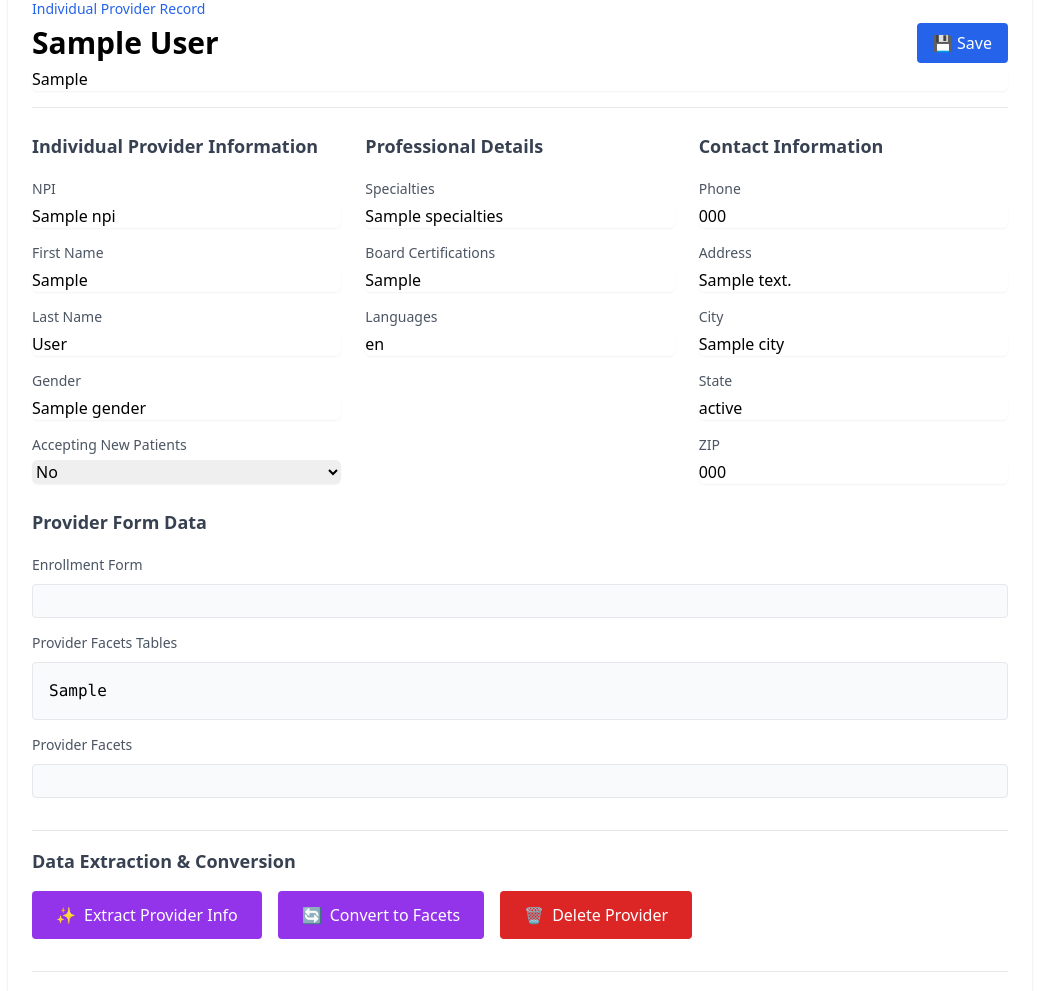
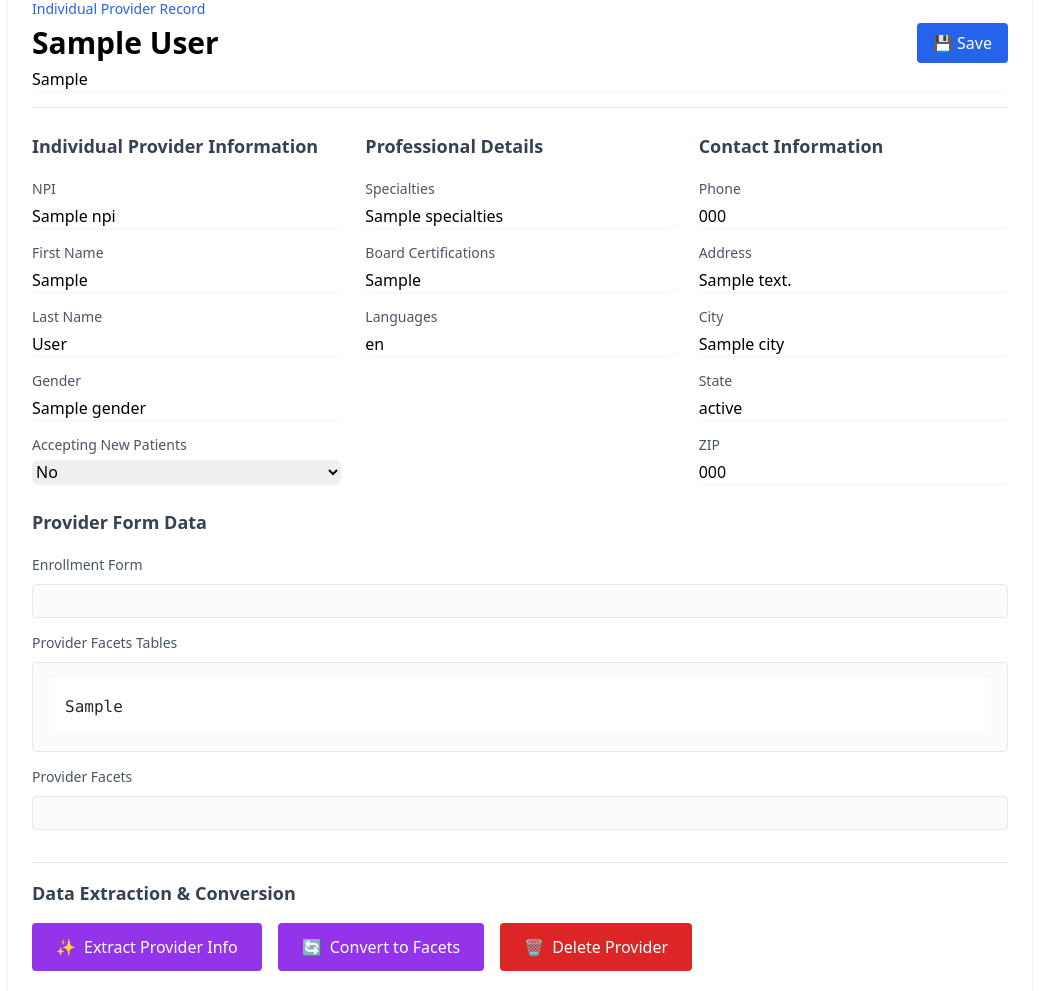
Before and after one commit to andrewfurman/IdahoProviders, a Flask app: template providers/templates/individual_provider_detail.html in a window 1280 px wide. Shown: the part 129-1120 px from the top of the page, without its empty margins (120-1159 px from the left). Run offline with Flask 3, Linux system fonts and the light colour scheme; tables that the repository leaves empty hold one stand-in row (values such as "Sample post"); the template is opened without the code that fills it: values that come from a table or form of the project are taken from there, most other values are stand-ins (such as "Sample title", 1, 10 or a date in 2020); some libraries are stand-ins or nearby versions.

Commit message:
Assistant checkpoint: Add JSON syntax highlighting and consistent box heights
Assistant generated file changes:
- providers/templates/individual_provider_detail.html: Add highlight.js and update JSON display styling, Update JSON display box with highlighting, Add highlight.js initialization

---

User prompt:

can you update @providers/templates/individual_provider_detail.html so that it formats the Facets Tables JSON using highlight.js library (from CDN) also make this box the same hight as the Markdown viewing boxes, also let the user scroll up and town to view complete JSON

Replit-Commit-Author: Assistant
Replit-Commit-Session-Id: 983929da-f745-4e5a-b256-6a091089e4b3

```diff
--- a/providers/templates/individual_provider_detail.html
+++ b/providers/templates/individual_provider_detail.html
@@ -98,6 +98,9 @@
                     <h2 class="text-lg font-semibold mb-4 text-gray-700">Provider Form Data</h2>
                     <div class="space-y-3">
                         <script src="https://cdn.jsdelivr.net/npm/marked/marked.min.js"></script>
+        <link rel="stylesheet" href="https://cdn.jsdelivr.net/npm/highlight.js@11.8.0/styles/github.min.css">
+        <script src="https://cdn.jsdelivr.net/npm/highlight.js@11.8.0/highlight.min.js"></script>
+        <script src="https://cdn.jsdelivr.net/npm/highlight.js@11.8.0/languages/json.min.js"></script>
 
                         <div>
                             <label class="text-gray-600 text-sm">Enrollment Form</label>
@@ -106,7 +109,7 @@
 
                         <div>
                             <label class="text-gray-600 text-sm">Provider Facets Tables</label>
-                            <div class="mt-2 p-4 rounded border bg-gray-50 font-mono overflow-x-auto">{{ provider.provider_facets_tables }}</div>
+                            <pre class="mt-2 p-4 rounded border bg-gray-50 max-h-96 overflow-y-auto overflow-x-auto"><code class="language-json hljs">{{ provider.provider_facets_tables }}</code></pre>
                         </div>
 
                         <div>
@@ -120,6 +123,9 @@
                               marked.parse({{ provider.provider_enrollment_form_markdown_text|tojson|safe }} || '');
                             document.getElementById('facetsContent').innerHTML =
                               marked.parse({{ provider.provider_facets_markdown|tojson|safe }} || '');
+
+                            // Initialize syntax highlighting
+                            hljs.highlightAll();
                         </script>
                     </div>
                 </div>
```
